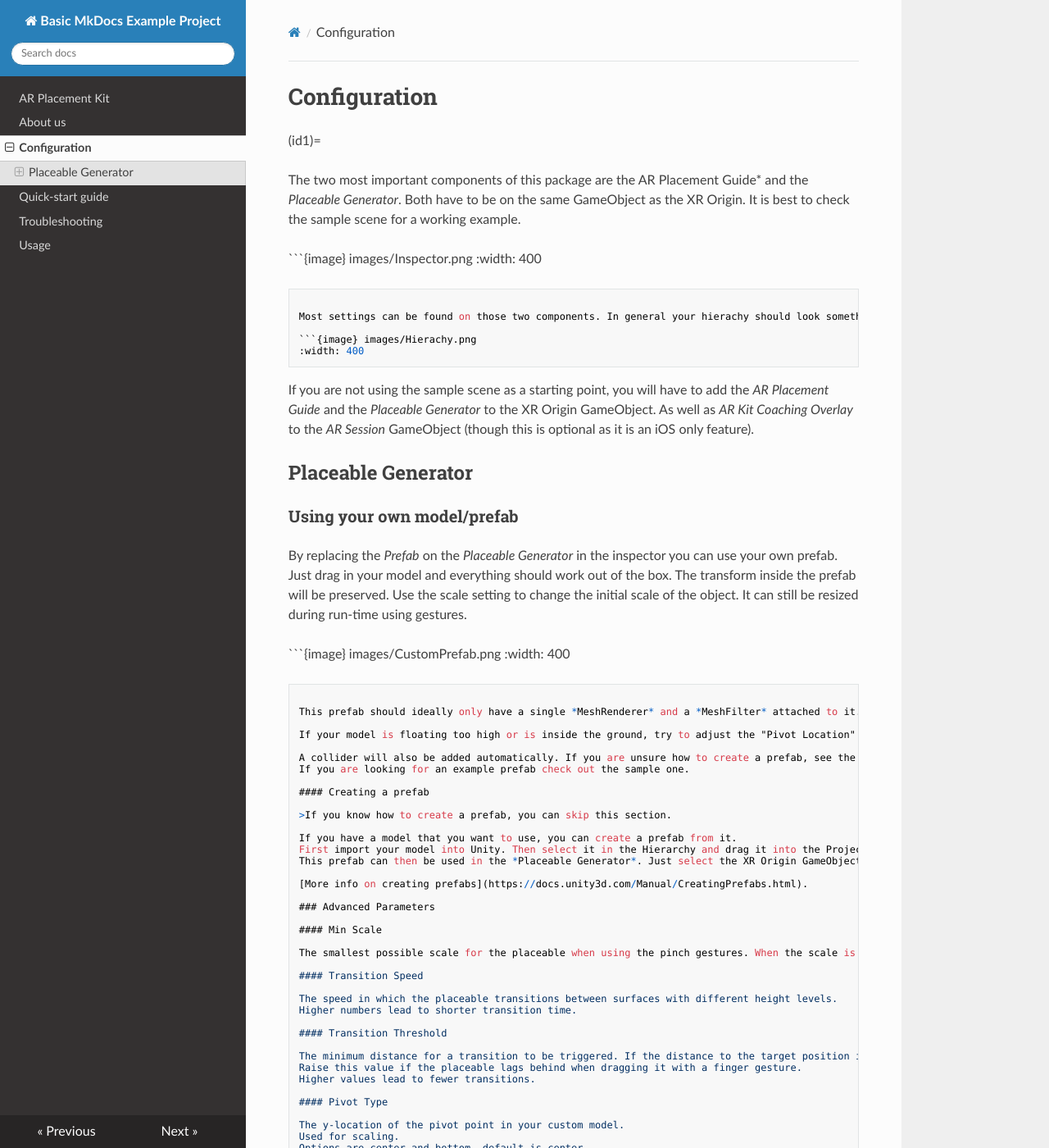
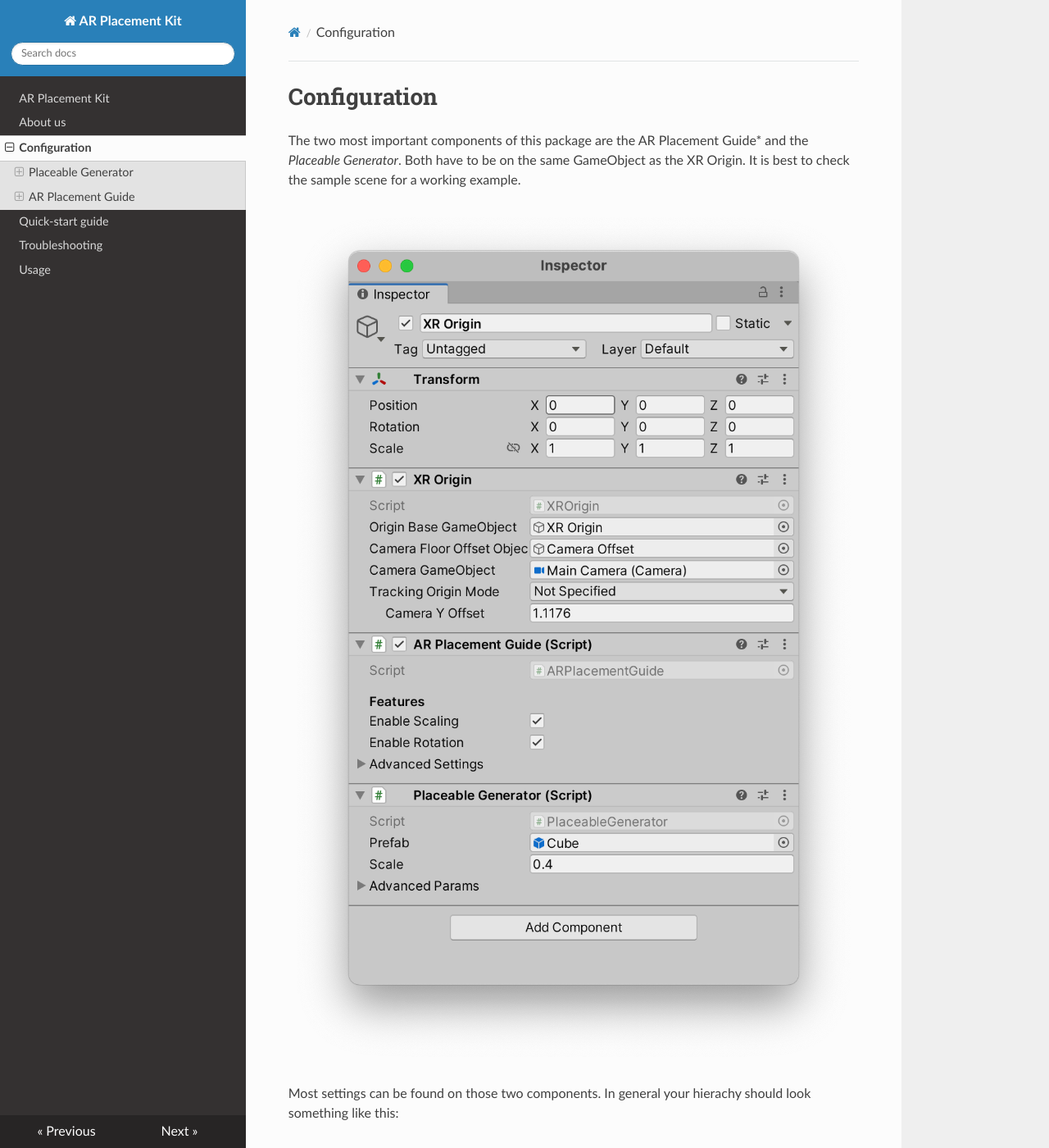
Before and after one commit to Ditached/ARPlacementKit-Docs, an MkDocs documentation site: the page built from docs/configuration.md, in a window 1280 px wide and 1400 px high. Shown: the whole window at 82% size. Built offline with MkDocs 1.6.1, drawn with Linux system fonts in a browser that asks for light colours; nearby versions of some CDN libraries; some of the changed text lies outside the part shown.

Commit message:
Fix notes and images

````diff
--- a/docs/configuration.md
+++ b/docs/configuration.md
@@ -1,19 +1,13 @@
 # Configuration
-
-(id1)=
 
 The two most important components of this package are the AR Placement Guide\* and the *Placeable Generator*. Both have to be on the same GameObject as the XR Origin.
 It is best to check the sample scene for a working example.
 
-```{image} images/Inspector.png
-:width: 400
-```
+![Image title](images/Inspector.png)
 
 Most settings can be found on those two components. In general your hierachy should look something like this:
 
-```{image} images/Hierachy.png
-:width: 400
-```
+![Image title](images/Hierachy.png){ align=left }
 
 If you are not using the sample scene as a starting point, you will have to add the *AR Placement Guide* and the *Placeable Generator* to the XR Origin GameObject.
 As well as *AR Kit Coaching Overlay* to the *AR Session* GameObject (though this is optional as it is an iOS only feature).
@@ -26,9 +20,7 @@
 Just drag in your model and everything should work out of the box. The transform inside the prefab will be preserved.
 Use the scale setting to change the initial scale of the object. It can still be resized during run-time using gestures.
 
-```{image} images/CustomPrefab.png
-:width: 400
-```
+![Image title](images/CustomPrefab.png){ align=left }
 
 This prefab should ideally only have a single *MeshRenderer* and a *MeshFilter* attached to it.
 
@@ -72,9 +66,7 @@
 
 ## AR Placement Guide
 
-```{image} images/ARPlacementGuideAdvanced.png
-:width: 400
-```
+![Image title](images/ARPlacementGuideAdvanced.png){ align=left }
 
 ### Enable Scaling
 
--- a/docs/requirements.txt
+++ b/docs/requirements.txt
@@ -45,7 +45,7 @@
 mkdocstrings-python==0.7.1
     # via mkdocstrings
 mkdocs-video
-
+mkdocs-glightbox
 packaging==21.3
     # via mkdocs
 pymdown-extensions==9.5
--- a/mkdocs.yml
+++ b/mkdocs.yml
@@ -1,4 +1,4 @@
-site_name: Basic MkDocs Example Project
+site_name: AR Placement Kit
 theme:
   name: readthedocs
   highlightjs: true
@@ -11,7 +11,10 @@
           options:
             docstring_style: sphinx
   - mkdocs-video
+  - glightbox
 markdown_extensions:
   - admonition
   - toc:
       permalink: True
+  - attr_list
+  - md_in_html
````
Also changed, not shown: other parts of docs/configuration.md (+3 -1 lines), docs/about-us.md (+3 -1 lines), docs/index.md (+13 -6 lines), docs/quick-start.md (+9 -11 lines), docs/troubleshooting.md (+10 -17 lines).
